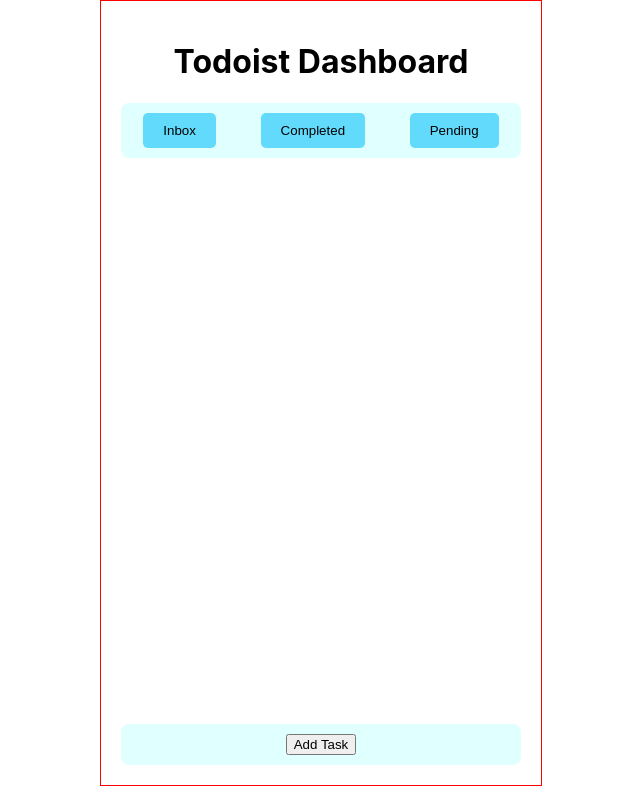
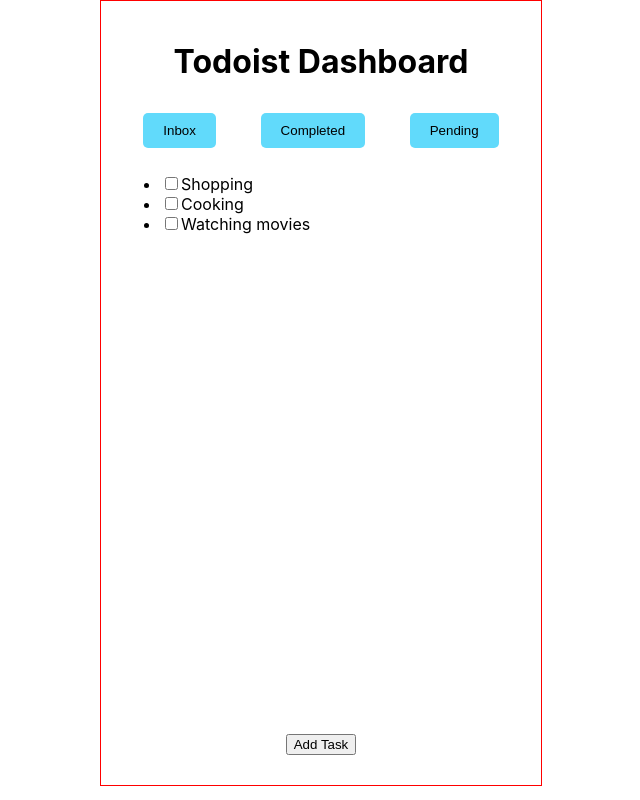
Before and after one commit to Tejashree-naik/todo-application, a React (Create React App) app: page / in a window 1280 px wide. Shown: the whole page, without its empty margins (319-959 px from the left). Built offline with nearby package versions, Linux system fonts and the light colour scheme.

Commit message:
add task dynamically

```diff
--- a/src/App.css
+++ b/src/App.css
@@ -20,7 +20,7 @@
   display: flex;
   justify-content: space-around;
   padding: 10px 0;
-  background-color: lightcyan;
+  background-color: white;
   color: white;
   border-radius: 8px;
 }
@@ -54,7 +54,7 @@
 .App-footer {
   margin-top: 20px;
   padding: 10px;
-  background-color: lightcyan;
+  background-color: white;
   color: white;
   border-radius: 8px;
   display: flex;
--- a/src/App.js
+++ b/src/App.js
@@ -2,21 +2,30 @@
 import "./App.css";
 
 function App() {
-  const [tasks, setTasks] = useState([]); // Holds all tasks
+  // Holds predefined tasks with ids and names
+  const [tasks, setTasks] = useState([
+    { id: 1, name: "Shopping", completed: false },
+    { id: 2, name: "Cooking", completed: false },
+    { id: 3, name: "Watching movies", completed: false },
+  ]);
+
   const [activeTab, setActiveTab] = useState("inbox"); // Tracks the selected tab
 
   // Function to add a new task
   const addTask = () => {
     const taskText = prompt("Enter a new task:");
     if (taskText) {
-      setTasks([...tasks, { text: taskText, completed: false }]);
+      setTasks([
+        ...tasks,
+        { id: tasks.length + 1, name: taskText, completed: false },
+      ]);
     }
   };
 
   // Toggle task completion
-  const toggleTask = (index) => {
-    const updatedTasks = tasks.map((task, i) =>
-      i === index ? { ...task, completed: !task.completed } : task
+  const toggleTask = (id) => {
+    const updatedTasks = tasks.map((task) =>
+      task.id === id ? { ...task, completed: !task.completed } : task
     );
     setTasks(updatedTasks);
   };
@@ -41,14 +50,14 @@
       {/* Body for tasks */}
       <div style={{ flex: 1 }}>
         <ul>
-          {filteredTasks.map((task, index) => (
-            <li key={index}>
+          {filteredTasks.map((task) => (
+            <li key={task.id}>
               <input
                 type="checkbox"
                 checked={task.completed}
-                onChange={() => toggleTask(index)}
+                onChange={() => toggleTask(task.id)}
               />
-              {task.text}
+              {task.name}
             </li>
           ))}
         </ul>
```
